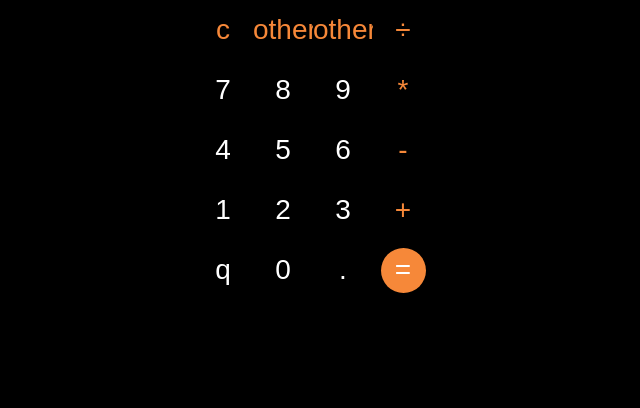
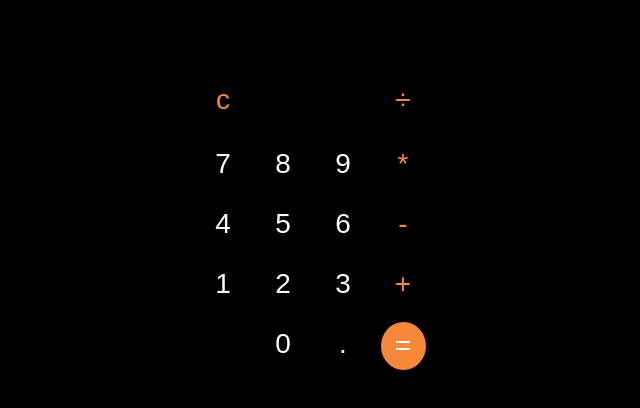
Before and after one commit to Gentian28/calculator, a website: page index.html in a window 1280 px wide. Shown: the whole page, without its empty margins (327-967 px from the left). Drawn offline with Linux system fonts and the light colour scheme.

Commit message:
Refactor app.js

```diff
--- a/app.js
+++ b/app.js
@@ -9,6 +9,9 @@ let typedValues = '';
 
 for (let i = 0; i < numbers.length; i++) {
     numbers[i].onclick = function () {
+        if (res > 0 && !items.length) {
+            clear.click();
+        }
         value += this.id;
         typedValues += this.innerText;
         enteredValue.innerHTML = typedValues;
@@ -19,6 +22,15 @@ for (let i = 0; i < operators.length; i++) {
     operators[i].onclick = function () {
         if (value.length && items.length < 2) {
             items.push(Number(value));
+            value = '';
+            items.push(this.id);
+            console.log(items);
+            typedValues += this.innerText;
+            enteredValue.innerHTML = typedValues;
+            console.log(value.length)
+        }
+        if (!value.length && res > 0 && items.length < 2) {
+            items.push(Number(res));
             value = '';
             items.push(this.id);
             console.log(items);
--- a/index.html
+++ b/index.html
@@ -12,10 +12,16 @@
 
 <body>
     <div id="calculatorApp">
+        <div id="results">
+            <div>
+                <div id="enteredValue"></div>
+            </div>
+            <div id="resultContainer"></div>
+        </div>
         <ul id="calculatorNumbers">
             <li class="orange" id="clear"><button type="button">c</button></li>
-            <li class="orange"><button type="button">other</button></liclass="orange">
-            <li class="orange"><button type="button">other</button></li>
+            <li class="orange"><button type="button" disabled></button></liclass="orange">
+            <li class="orange"><button type="button" disabled></button></li>
             <li class="operator orange" id="divide"><button type="button">÷</button></li>
             <li class="number" id="7"><button type="button">7</button></li>
             <li class="number" id="8"><button type="button">8</button></li>
@@ -29,14 +35,11 @@
             <li class="number" id="2"><button type="button">2</button></li>
             <li class="number" id="3"><button type="button">3</button></li>
             <li class="operator orange" id="add"><button type="button">+</button></li>
-            <li><button type="button">q</button></li>
+            <li><button type="button" disabled></button></li>
             <li class="number" id="0"><button type="button">0</button></li>
             <li class="number" id="."><button type="button">.</button></li>
             <li id="evaluateExpression"><button type="button">=</button></li>
         </ul>
-
-        <div id="enteredValue"></div>
-        <div id="resultContainer"></div>
     </div>
 </body>
 
--- a/style.css
+++ b/style.css
@@ -1,6 +1,7 @@
 body {
     margin: 0;
     padding: 0;
+    font-family: Arial, Helvetica, sans-serif;
 }
 ul {
     margin: 0;
@@ -14,6 +15,17 @@ li {
     min-height: 100vh;
     height: 100%;
     background: #000000;
+}
+#results {
+    max-width: 240px;
+    margin: auto;
+    display: flex;
+    font-size: 28px;
+    flex-flow: column;
+    align-items: flex-end;
+    min-height: 70px;
+    word-break: break-all;
+    text-align: right;
 }
 #calculatorNumbers {
     display: flex;
```
Also changed, not shown: package.json (added, +20 -0 lines).
